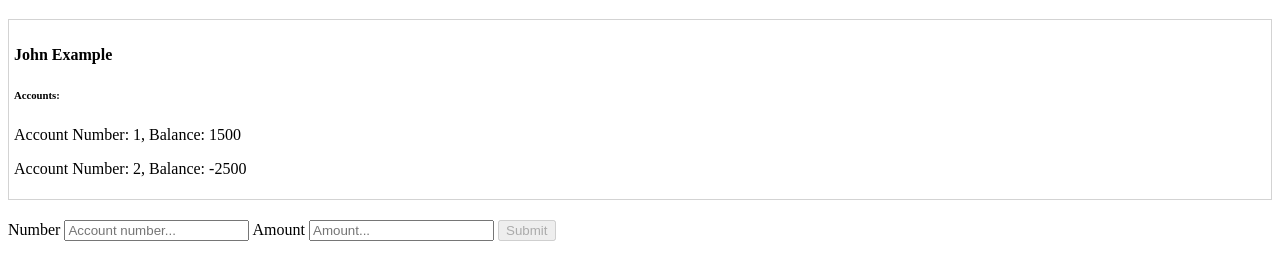
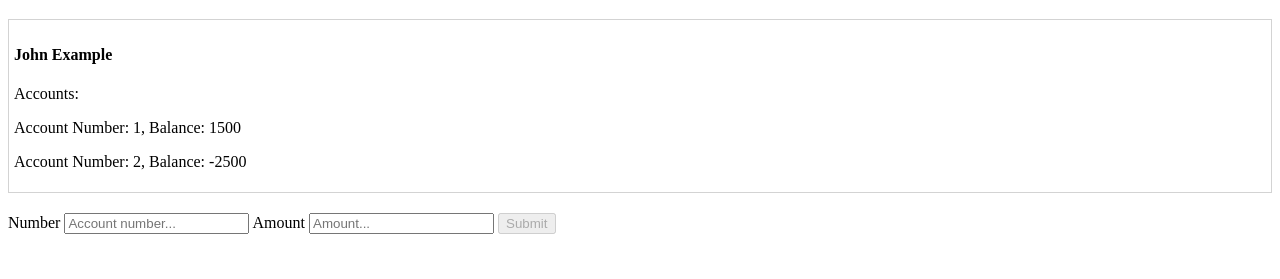
Before and after one commit to devonfw-training/js-training, a website built with webpack: page index.html in a window 1280 px wide. Shown: the part 61-340 px from the top of the page. Built offline with nearby package versions, Linux system fonts and the light colour scheme; files whose address does not match are found by name.

Commit message:
html code adjusted for bootstrap 4

```diff
--- a/atm.js
+++ b/atm.js
@@ -5,7 +5,7 @@ const atm = (() => {
     document.querySelector('.card-title').innerHTML = `${person.firstName} ${person.lastName}`;
 
     // list person accounts
-    const card = document.querySelector('.card');
+    const card = document.querySelector('.card-body');
 
     for (let account of person.accounts) {
         const paragraph = document.createElement('p');
--- a/index.html
+++ b/index.html
@@ -27,9 +27,9 @@
         <h1>JS Training</h1>
 
         <div class="card">
-            <div class="card-block">
+            <div class="card-body">
                 <h4 class="card-title"></h4>
-                <h6 class="card-subtitle mb-2 text-muted">Accounts:</h6>
+                <p class="card-text">Accounts:</p>
             </div>
         </div>
 
```
